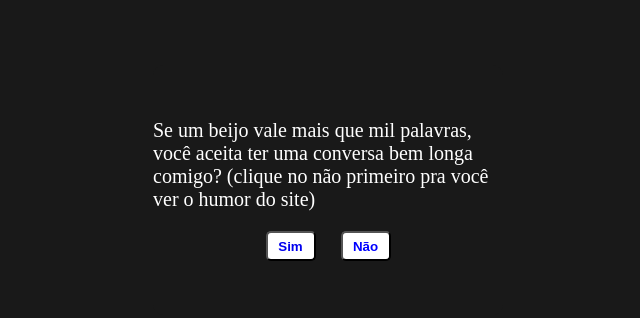
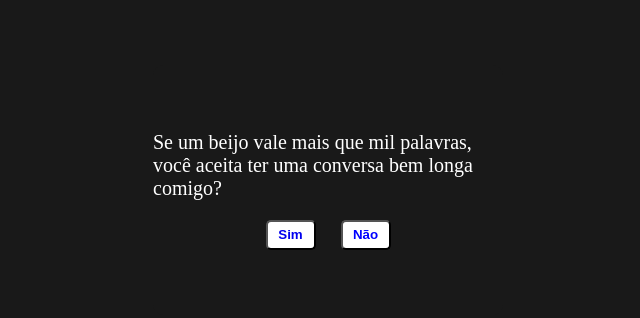
Before and after one commit to zxXDaviXxz/outro, a plain HTML site: page index.html in a window 1280 px wide. Shown: the part 218-536 px from the top of the page, without its empty margins (312-952 px from the left). Drawn offline with Linux system fonts and the light colour scheme.

Commit message:
Update index.html

```diff
--- a/index.html
+++ b/index.html
@@ -64,7 +64,7 @@ font-weight: 600;
 <body>
     <div class="box">
 
-        <p>Se um beijo vale mais que mil palavras, você aceita ter uma conversa bem longa comigo? (clique no não primeiro pra você ver o humor do site)</p> <div class="buttons-container">
+        <p>Se um beijo vale mais que mil palavras, você aceita ter uma conversa bem longa comigo?</p> <div class="buttons-container">
 
         <button>
 
```
